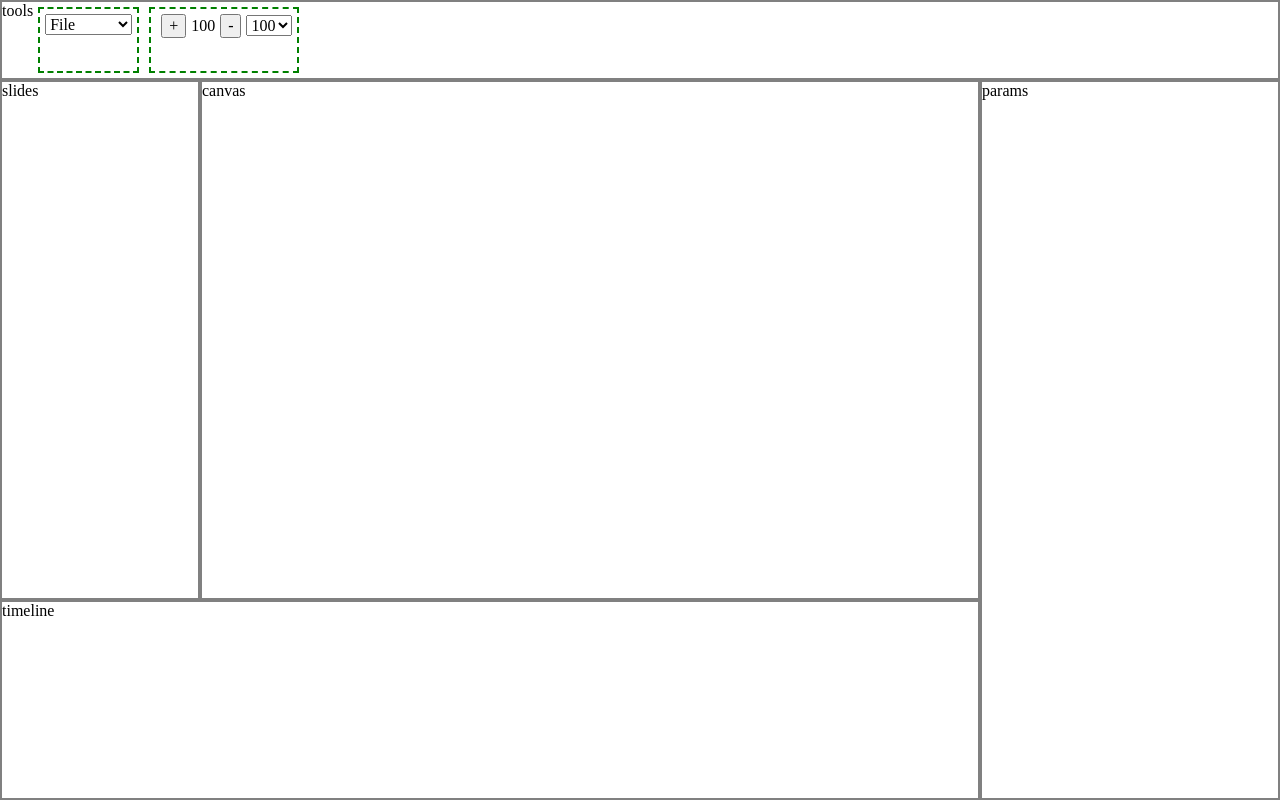
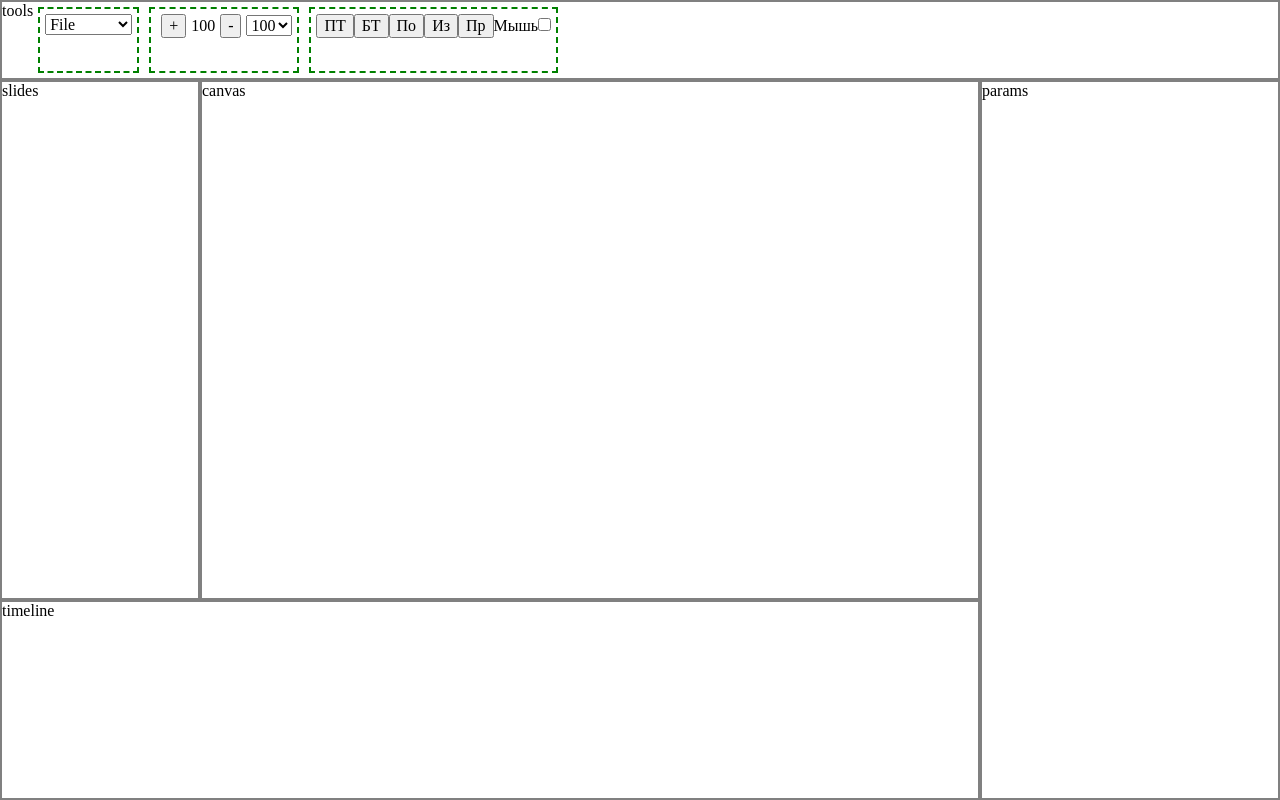
Before and after one commit to kvazimode/capticlone-desktop, a React app: page / in a window 1280 px wide. Built offline with nearby package versions, Linux system fonts and the light colour scheme.

Commit message:
element selection block

```diff
--- a/src/app/panels/tools/element.jsx
+++ b/src/app/panels/tools/element.jsx
@@ -0,0 +1,15 @@
+import React from 'react'
+
+export default () => {
+    return (
+        <div className="block tools-block">
+            <button className="button-element button-element--simple">ПТ</button>
+            <button className="button-element button-element--block">БТ</button>
+            <button className="button-element button-element--highlight">По</button>
+            <button className="button-element button-element--image">Из</button>
+            <button className="button-element button-element--rect">Пр</button>
+            <label for="mouse-checkbox">Мышь</label>
+            <input type="checkbox" className="checkbox-mouse" id="mouse-checkbox"></input>
+        </div>
+    )
+}
--- a/src/app/panels/tools/tools.jsx
+++ b/src/app/panels/tools/tools.jsx
@@ -1,6 +1,7 @@
 import React from 'react'
 import Project from './proj.jsx'
 import Zoom from './zoom.jsx'
+import Element from './element.jsx'
 
 export default () => {
   return <React.Fragment>
@@ -8,6 +9,7 @@ export default () => {
       tools
       <Project />
       <Zoom />
+      <Element />
     </div>
   </React.Fragment>
 }
```
